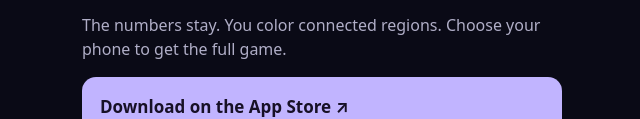
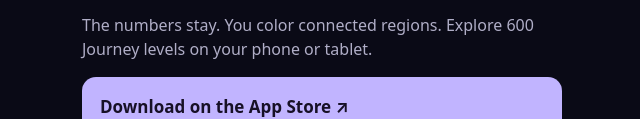
Before and after one commit to Gaborandi/tesserapuzzle-site, a plain HTML site: page get/index.html in a window 1280 px wide. Shown: the part 222-341 px from the top of the page, without its empty margins (318-958 px from the left). Drawn offline with Linux system fonts and the light colour scheme.

Commit message:
Clarify the Journey-level benefit on the download page

```diff
--- a/get/index.html
+++ b/get/index.html
@@ -1,7 +1,7 @@
 <!doctype html>
 <html lang="en"><head><meta charset="utf-8"><meta name="viewport" content="width=device-width, initial-scale=1"><meta name="theme-color" content="#0a0a16"><meta name="description" content="Get Tessera on iPhone, iPad or Android. Color connected regions in a relaxing logic puzzle."><title>Get Tessera — iPhone &amp; Android</title><link rel="canonical" href="https://gaborandi.github.io/tesserapuzzle-site/get/"><link rel="icon" href="../play/01/mark.svg" type="image/svg+xml">
 <style>:root{color-scheme:dark;font-family:system-ui,-apple-system,sans-serif;background:#0a0a16;color:#f1f0fa}*{box-sizing:border-box}body{margin:0;padding:28px 20px}main{max-width:480px;margin:5vh auto}header{display:flex;gap:12px;align-items:center;letter-spacing:3px;font-weight:750}h1{font-size:clamp(28px,7vw,38px);line-height:1.15;margin:26px 0 14px}p{color:#b0aec7;font-size:16px;line-height:1.5}a{color:#c1b4ff}a:focus-visible{outline:3px solid white;outline-offset:4px}.store{display:block;padding:18px;border-radius:14px;text-decoration:none;margin:12px 0;font-size:17px;font-weight:700;background:#c1b4ff;color:#171026}.store small{display:block;font-size:12px;font-weight:500;margin-top:5px}.note{font-size:12px}.demo{display:inline-flex;align-items:center;min-height:44px;margin-top:12px;font-size:15px}footer{margin-top:28px;font-size:12px}footer a{display:inline-block;padding:10px 12px 10px 0}</style></head>
-<body><main><header><img src="../play/01/mark.svg" width="38" height="38" alt="">TESSERA</header><h1>Your next little puzzle break.</h1><p>The numbers stay. You color connected regions. Choose your phone to get the full game.</p>
+<body><main><header><img src="../play/01/mark.svg" width="38" height="38" alt="">TESSERA</header><h1>Your next little puzzle break.</h1><p>The numbers stay. You color connected regions. Explore 600 Journey levels on your phone or tablet.</p>
 <a class="store" href="https://apps.apple.com/app/apple-store/id6773765192?pt=120202877&amp;ct=youtube_shorts&amp;mt=8">Download on the App Store ↗<small>iPhone &amp; iPad</small></a>
 <a class="store" href="https://play.google.com/store/apps/details?id=com.tesserapuzzle.app&amp;referrer=utm_source%3Dyt_profile%26utm_medium%3Dprofile%26utm_campaign%3Dandroid_oct26">Get it on Google Play ↗<small>Android</small></a>
 <p class="note">Free to download · ads &amp; optional in-app purchases</p><a class="demo" href="../play/01/?src=youtube">Try one free puzzle first →</a><footer><a href="../">About Tessera</a><a href="../privacy/">Privacy</a><a href="../support/">Support</a></footer></main></body></html>
```
